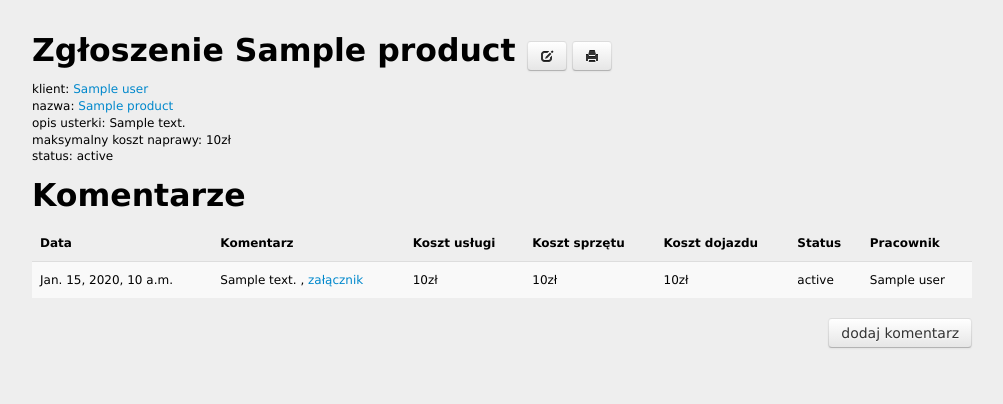
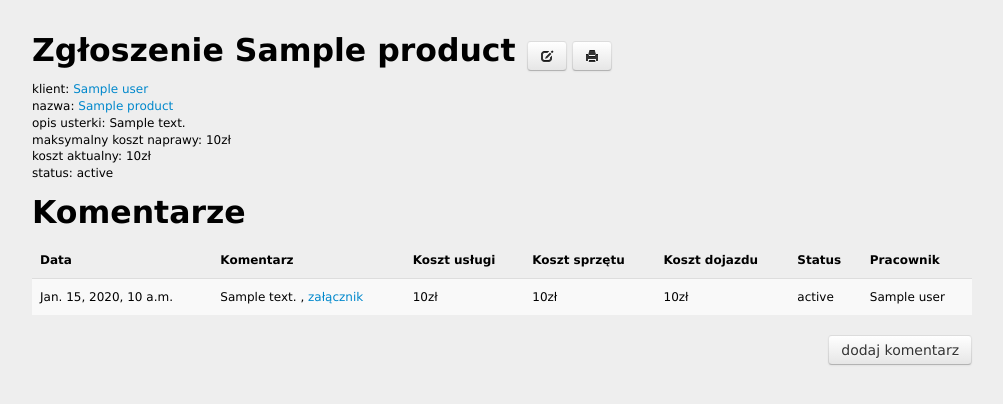
Before and after one commit to owad/dziobak, a Django app: template templates/product/product_detail.html in a window 1280 px wide. Shown: the top 404 px of the page, without its empty margins (138-1141 px from the left). Run offline with Django 3.2, Linux system fonts and the light colour scheme; the template is opened without the code that fills it: most values are stand-ins (such as "Sample title", 1, 10 or a date in 2020); some libraries are stand-ins or nearby versions.

Commit message:
current cost

```diff
--- a/templates/product/product_info.html
+++ b/templates/product/product_info.html
@@ -2,4 +2,5 @@
 <div>nazwa: <a href="">{{ product.get_name }}</a></div>
 <div>opis usterki: {{ product.description }}</div>
 <div>maksymalny koszt naprawy: {{ product.max_cost }}zł</div>
+<div>koszt aktualny: {{ product.cost }}zł</div>
 <div>status: {{ product.get_status }}</div>
```
